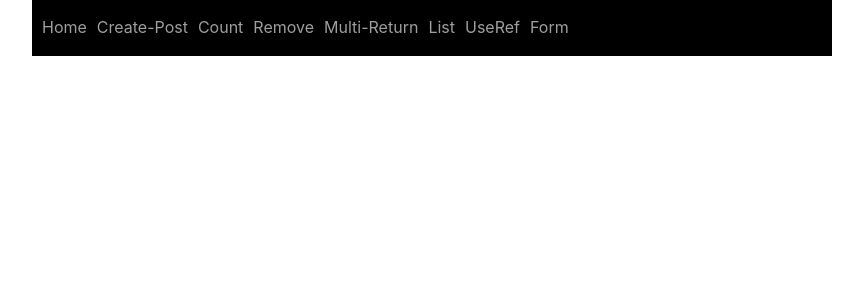
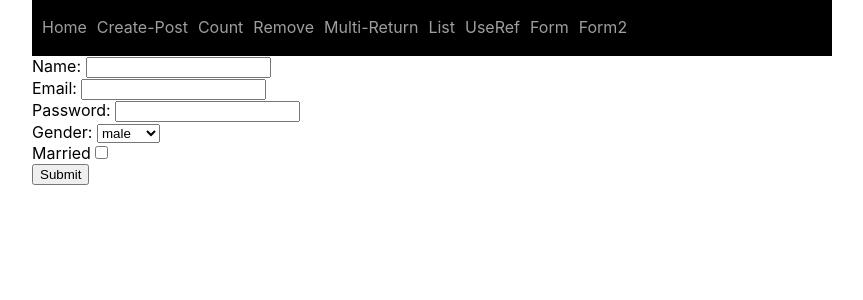
Before and after one commit to ajay09a/React-blog, a React (Create React App) app: page /creating-form2 in a window 1280 px wide. Shown: the top 300 px of the page, without its empty margins (208-1071 px from the left). Built offline with nearby package versions, Linux system fonts and the light colour scheme.

Commit message:
complete form

```diff
--- a/src/components/App.js
+++ b/src/components/App.js
@@ -11,6 +11,7 @@ import {MultipleReturn} from './MultipleReturn'
 import { ListPeople } from './ListPeople';
 import { UseRef } from './UseRef';
 import { Form } from './Form';
+import { Form2 } from './Form2';
 
 function App() {
   return (
@@ -28,6 +29,7 @@ function App() {
         <Route exact path="/list-people" element={<ListPeople/>} />
         <Route exact path="/use-ref" element={<UseRef/>} />
         <Route exact path="/creating-form" element={<Form/>} />
+        <Route exact path="/creating-form2" element={<Form2/>} />
       </Routes>
       </Router>
     </div>
--- a/src/components/Form.js
+++ b/src/components/Form.js
@@ -20,7 +20,7 @@ export const Form = () => {
         <label>First Name: </label>
         <input value={fname} fname={fname} onChange={(e)=>setfname(e.target.value)} /><br />
         <label>Last Name: </label>
-        <input value={lname} fname={lname} onChange={(e)=>setlname(e.target.value)} /><br />
+        <input value={lname} lname={lname} onChange={(e)=>setlname(e.target.value)} /><br />
         <button type='submit'>Submit</button>
     </form>
     <div>
--- /dev/null
+++ b/src/components/Form2.js
@@ -0,0 +1,39 @@
+import React, {useState} from 'react'
+
+export const Form2 = () => {
+    const [user, setuser] = useState({
+        name: '',
+        email: '',
+        password: '',
+        gender: 'male',
+        checked: false
+    });
+    const handleSubmit = (e)=>{
+        e.preventDefault();
+        alert("form submitted... see it in console")
+        console.log(user);
+    }
+    const handleChange = (e)=>{
+        setuser({...user, [e.target.name]:e.target.value, checked: e.target.checked})
+    }
+  return (
+    <>
+    <form onSubmit={handleSubmit}>
+        <label>Name: </label>
+        <input value={user.name} onChange={handleChange} name="name" /><br />
+        <label>Email: </label>
+        <input value={user.email} onChange={handleChange} name="email" /><br />
+        <label>Password: </label>
+        <input value={user.password} onChange={handleChange} name="password" /><br />
+        <label>Gender: </label>
+        <select name='gender' value={user.gender} onChange={handleChange}>
+            <option>male</option>
+            <option>female</option>
+        </select><br />
+        <label>Married</label>
+        <input type={'checkbox'} checked={user.checked} onChange={handleChange} name="checked" /><br />
+        <button type='submit'>Submit</button>
+    </form>
+    </>
+  )
+}
--- a/src/components/Navbar.js
+++ b/src/components/Navbar.js
@@ -27,6 +27,9 @@ function Navbar() {
         <li>
           <Link to="creating-form">Form</Link>
         </li>
+        <li>
+          <Link to="creating-form2">Form2</Link>
+        </li>
       </ul>
     </div>
   )
```
